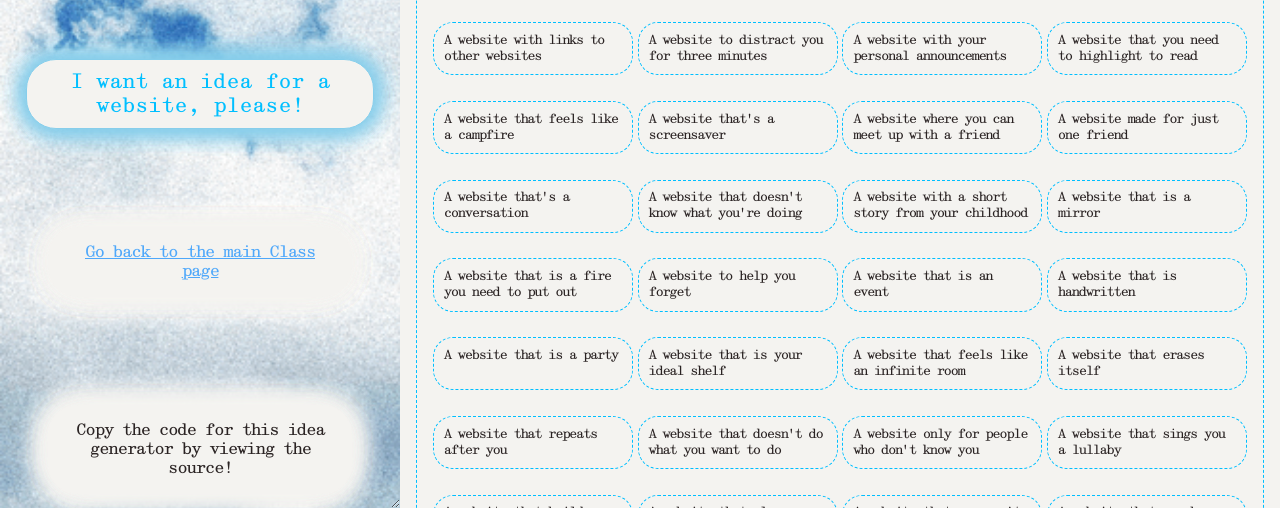
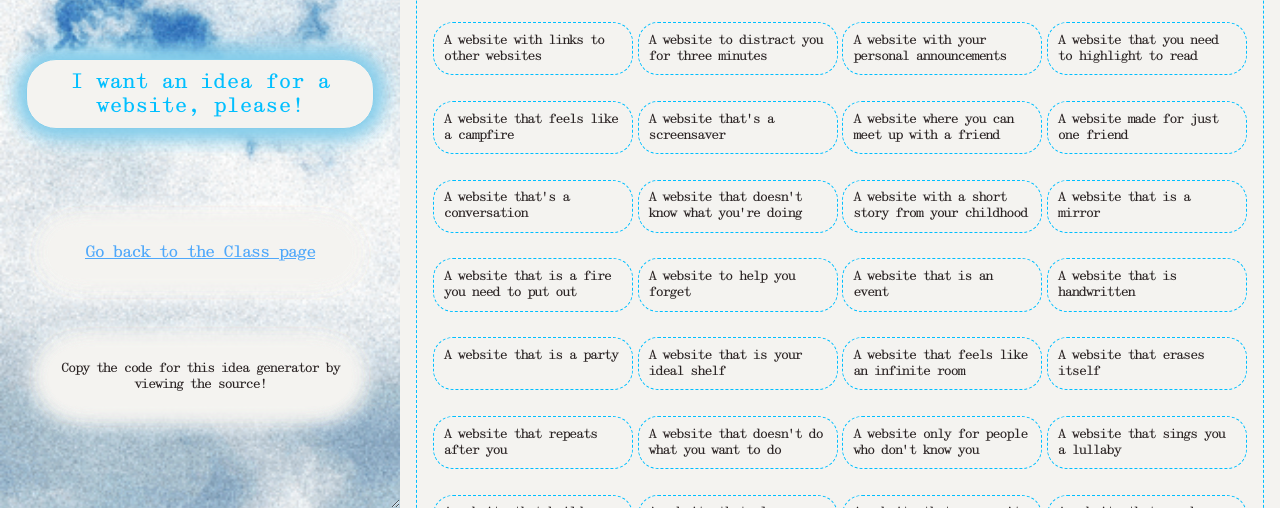
Before and after one commit to chiaski/poeticweb, a plain HTML site: page generator.html in a window 1280 px wide. Shown: the part 292-800 px from the top of the page. Drawn offline with nearby package versions, Linux system fonts and the light colour scheme.

Commit message:
Update generator.html

```diff
--- a/generator.html
+++ b/generator.html
@@ -19,18 +19,14 @@
       </div>
       <button onclick="getIdea()">I want an idea for a website, please!</button>
 <hr>
-      <div class="notes" style="text-align: center;">
-        <a href="index.html">Go back to the main Class page</a>
+      <div class="notes" style="text-align: center; fon-sizet: .6em;">
+        <a href="index.html">Go back to the Class page</a>
       </div>
-
       <hr>
-      <hr>
-      <div class="notes"  style="text-align: center;">
+      <div class="notes"  style="text-align: center; font-size: .8em;">
         Copy the code for this idea generator by viewing the source!
       </div>
 
-      <br>
-      <br>
 
 
     </section>
```
